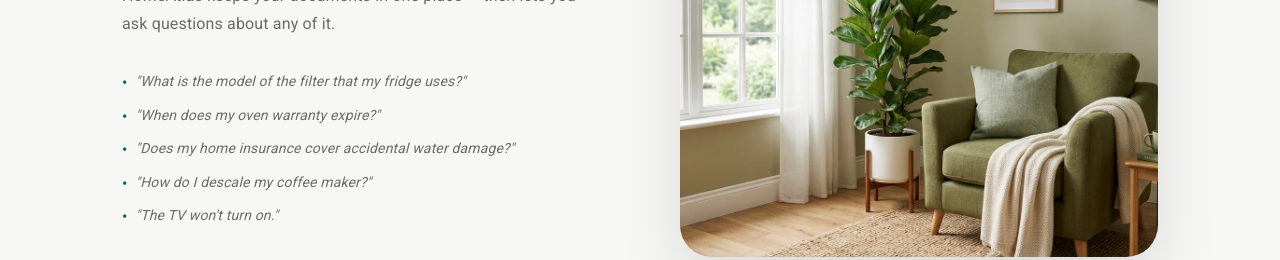
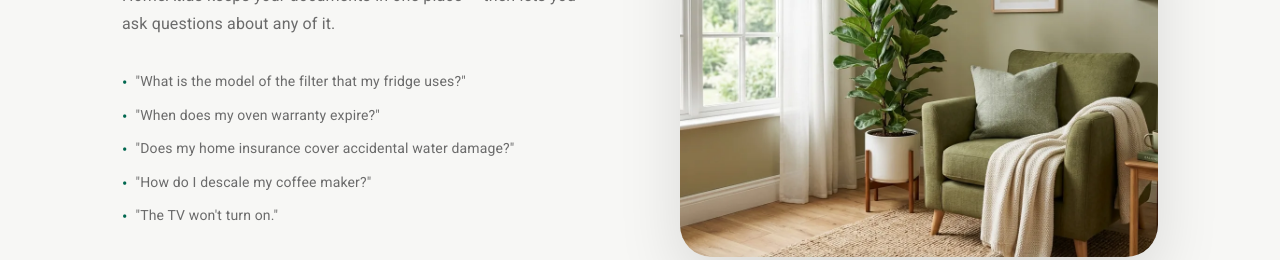
Before and after one commit to doobeedoodoo/home-atlas, a React (Vite) app in the folder apps/web/: page / in a window 1280 px wide. Shown: the part 354-614 px from the top of the page. Built offline with nearby package versions, Linux system fonts and the light colour scheme; no server answers.

Commit message:
chore: styling changes

```diff
--- a/apps/web/src/pages/Landing/components/HeroSection.tsx
+++ b/apps/web/src/pages/Landing/components/HeroSection.tsx
@@ -54,7 +54,7 @@
               {EXAMPLE_QUESTIONS.map((q) => (
                 <Box component="li" key={q} sx={{ display: 'flex', alignItems: 'flex-start', gap: 1 }}>
                   <Typography component="span" color="primary" sx={{ lineHeight: 1.6, flexShrink: 0 }}>•</Typography>
-                  <Typography variant="body2" color="text.secondary" sx={{ lineHeight: 1.6, fontStyle: 'italic' }}>
+                  <Typography variant="body2" color="text.secondary" sx={{ lineHeight: 1.6 }}>
                     "{q}"
                   </Typography>
                 </Box>
```
